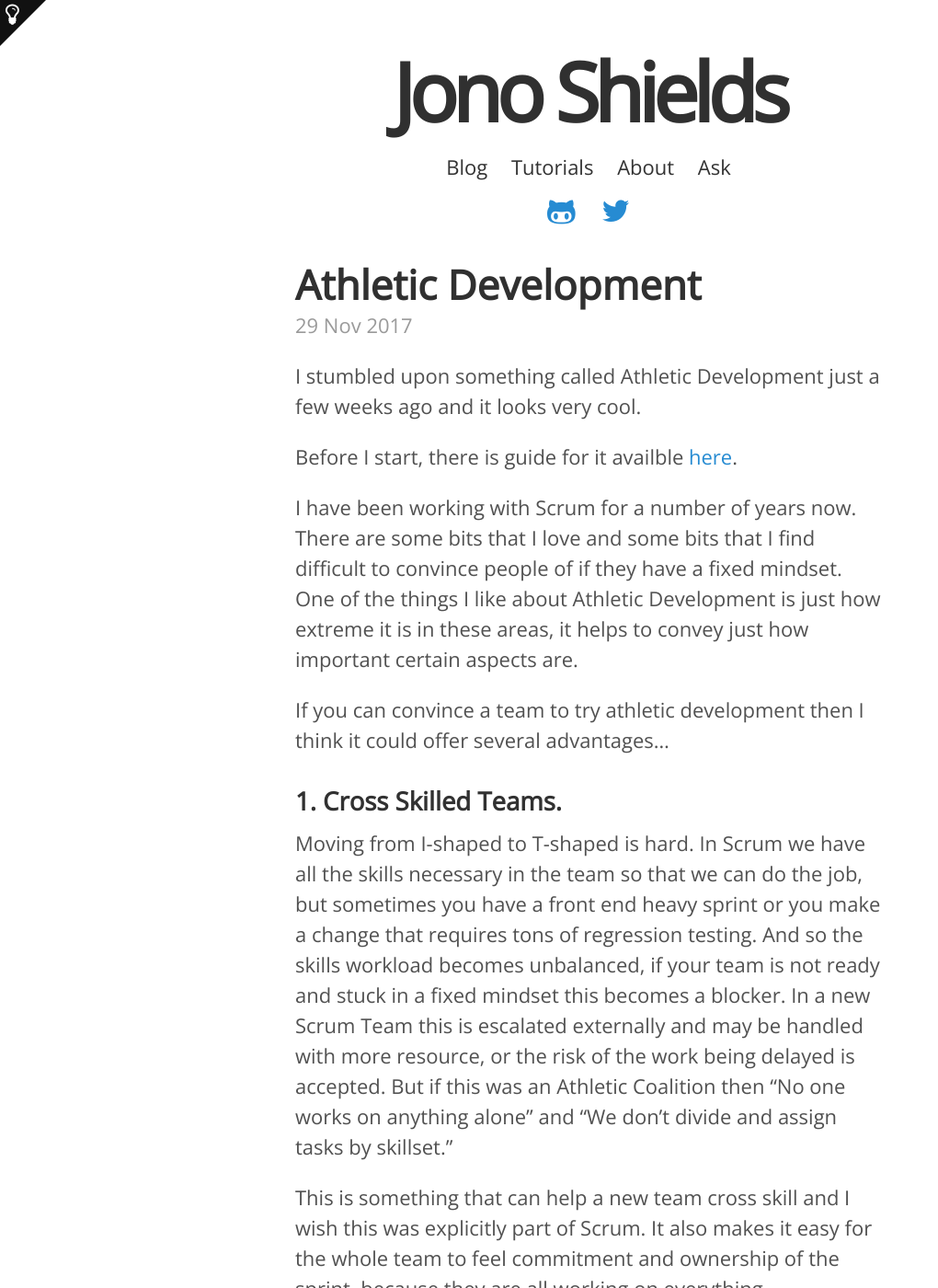
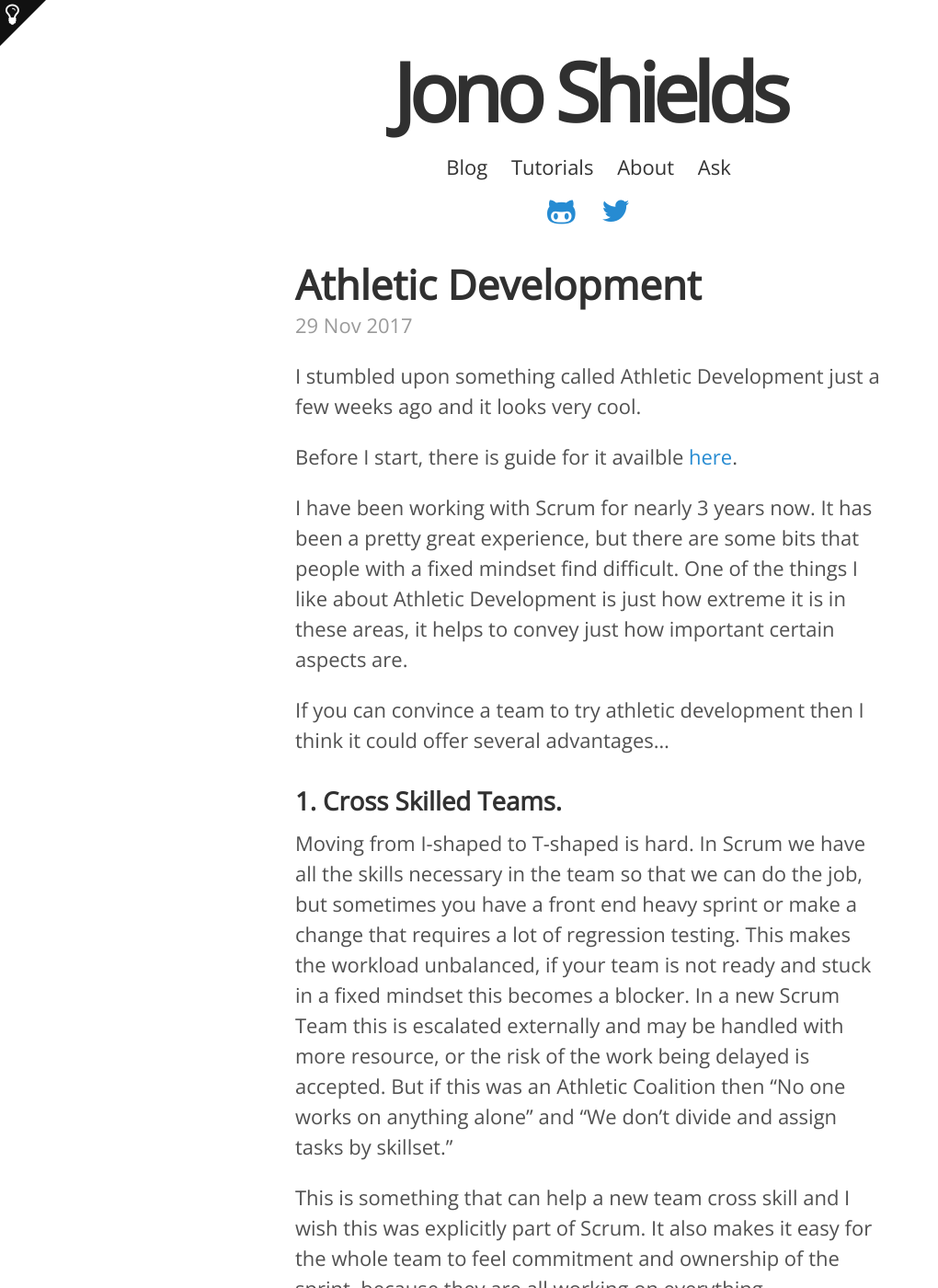
Before and after one commit to foopod/blog-2.0, a Jekyll site: the page built from _posts/2017-11-29-athletic-development.md, in a window 1280 px wide and 1400 px high. Shown: the whole window at 92% size, without its empty margins (0-1020 px from the left). Built offline with Jekyll 4.4.1, drawn with Linux system fonts in a browser that asks for light colours; nearby versions of some CDN libraries; comment, search, counter and statistics services are not loaded; some of the changed text lies outside the part shown.

Commit message:
more athletic dev

```diff
--- a/_posts/2017-11-29-athletic-development.md
+++ b/_posts/2017-11-29-athletic-development.md
@@ -11,13 +11,13 @@ I stumbled upon something called Athletic Development just a few weeks ago and i
 
 Before I start, there is guide for it availble <a href="https://www.athleticcoalition.com/docs/athlete-guide.pdf">here</a>.
 
-I have been working with Scrum for a number of years now. There are some bits that I love and some bits that I find difficult to convince people of if they have a fixed mindset. One of the things I like about Athletic Development is just how extreme it is in these areas, it helps to convey just how important certain aspects are.
+I have been working with Scrum for nearly 3 years now. It has been a pretty great experience, but there are some bits that people with a fixed mindset find difficult. One of the things I like about Athletic Development is just how extreme it is in these areas, it helps to convey just how important certain aspects are.
 
 If you can convince a team to try athletic development then I think it could offer several advantages...
 
 ### 1. Cross Skilled Teams.
 
-Moving from I-shaped to T-shaped is hard. In Scrum we have all the skills necessary in the team so that we can do the job, but sometimes you have a front end heavy sprint or you make a change that requires tons of regression testing. And so the skills workload becomes unbalanced, if your team is not ready and stuck in a fixed mindset this becomes a blocker. In a new Scrum Team this is escalated externally and may be handled with more resource, or the risk of the work being delayed is accepted. But if this was an Athletic Coalition then "No one works on anything alone" and "We don’t divide and assign tasks by skillset."
+Moving from I-shaped to T-shaped is hard. In Scrum we have all the skills necessary in the team so that we can do the job, but sometimes you have a front end heavy sprint or make a change that requires a lot of regression testing. This makes the workload unbalanced, if your team is not ready and stuck in a fixed mindset this becomes a blocker. In a new Scrum Team this is escalated externally and may be handled with more resource, or the risk of the work being delayed is accepted. But if this was an Athletic Coalition then "No one works on anything alone" and "We don’t divide and assign tasks by skillset."
 
 This is something that can help a new team cross skill and I wish this was explicitly part of Scrum. It also makes it easy for the whole team to feel commitment and ownership of the sprint, because they are all working on everything.
 
```
Also changed, not shown: other parts of _posts/2017-11-29-athletic-development.md (+1 -1 lines).
